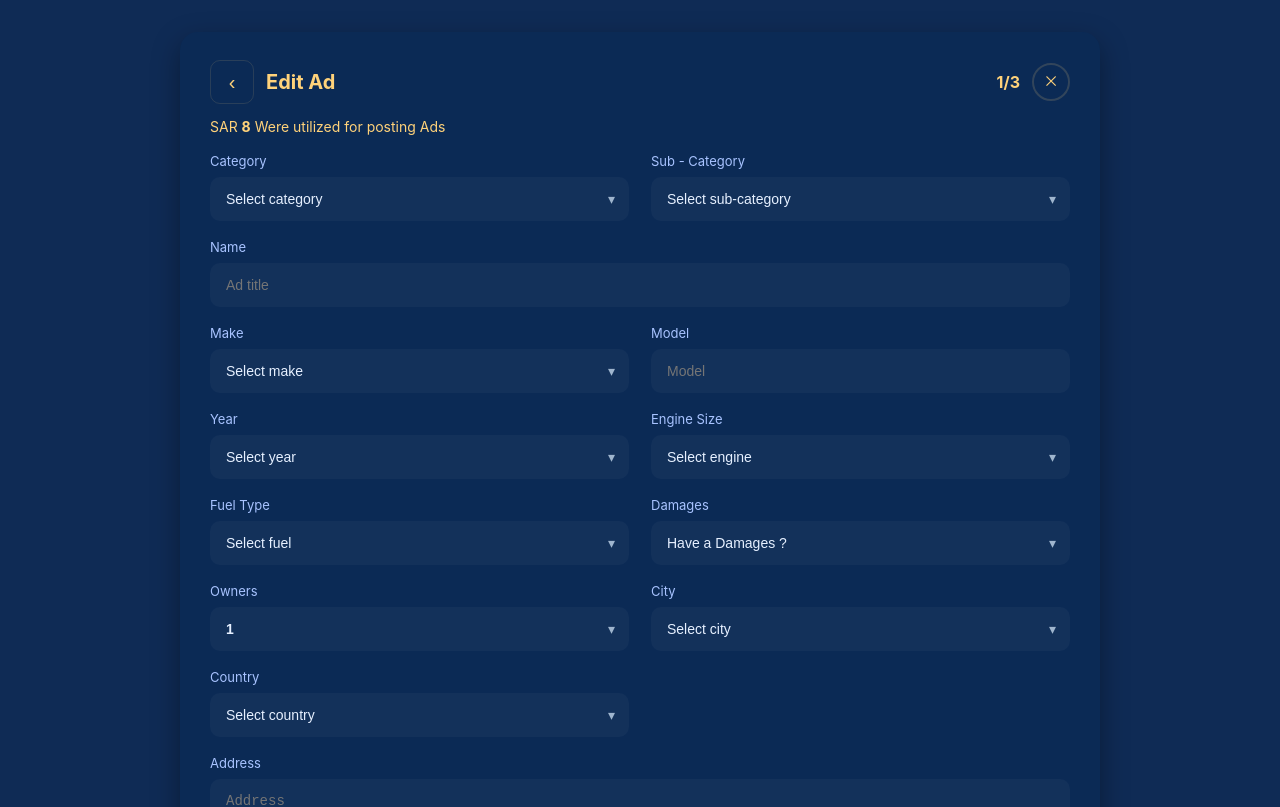
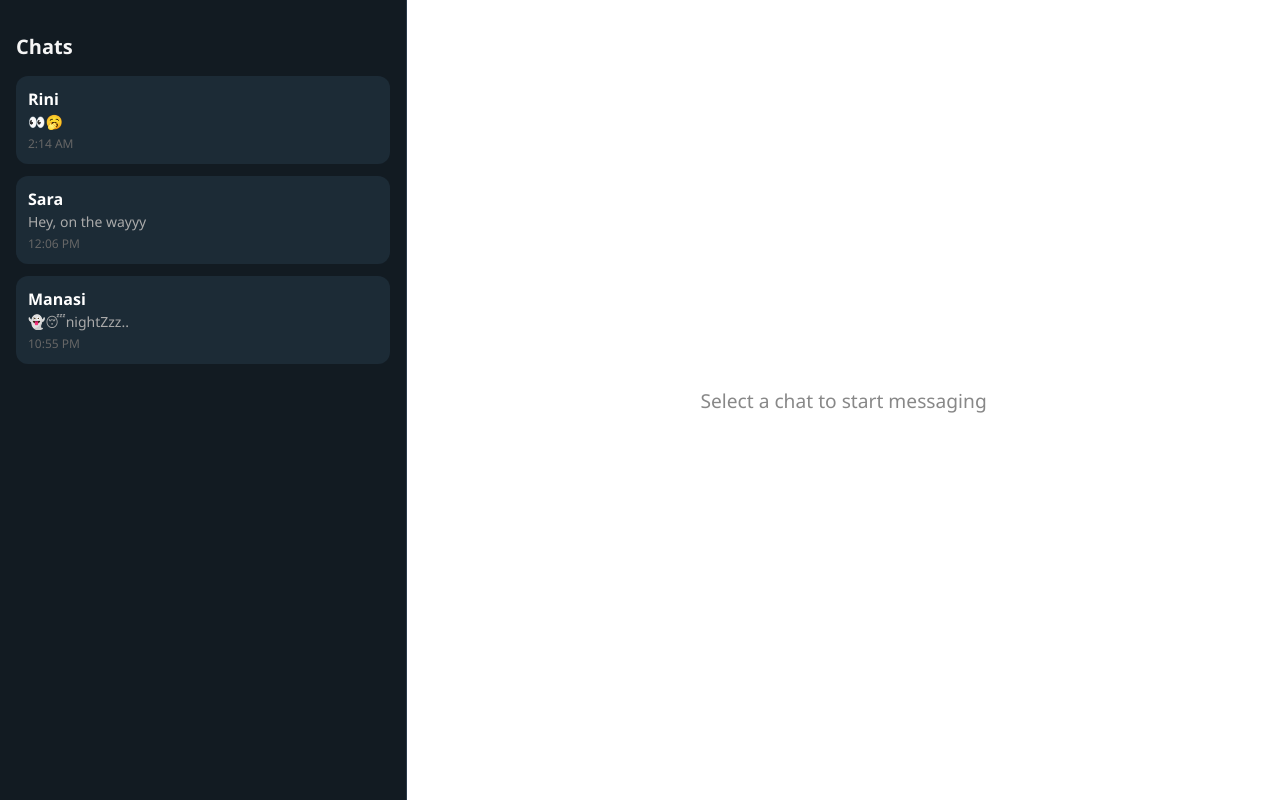
Before and after one commit to shrinidhimurthi/goldenplanet, a React (Create React App) app: page / in a window 1280 px wide. Shown: the top 807 px of the page. Built offline with nearby package versions, Linux system fonts and the light colour scheme.

Commit message:
Add ChatPage UI with background image and styling

```diff
--- a/src/App.js
+++ b/src/App.js
@@ -1,9 +1,12 @@
-// src/App.js
 import React from "react";
-import EditAd from "./components/EditAd";
+import ChatPage from "./components/ChatPage";  // adjust path if needed
 
 function App() {
-  return <EditAd />;
+  return (
+    <div style={{ height: "100vh" }}>
+      <ChatPage />
+    </div>
+  );
 }
 
 export default App;
--- /dev/null
+++ b/src/components/ChatPage.css
@@ -0,0 +1,169 @@
+/* ChatPage.css */
+
+/* Global container */
+.chat-container {
+  display: flex;
+  height: 100vh;
+  font-family: 'Segoe UI', Tahoma, Geneva, Verdana, sans-serif;
+}
+
+/* Left contact list */
+.contact-list {
+  width: 30%;
+  background-color: #121b22; /* dark theme */
+  padding: 16px;
+  border-right: 1px solid #2a3a4a;
+  overflow-y: auto;
+}
+
+.contact-list h2 {
+  font-size: 1.25rem;
+  font-weight: bold;
+  margin-bottom: 16px;
+  color: #f5f5f5;
+}
+
+.contact-item {
+  padding: 12px;
+  margin-bottom: 12px;
+  border-radius: 12px;
+  cursor: pointer;
+  background-color: #1c2b36;
+  transition: background-color 0.2s;
+}
+
+.contact-item:hover {
+  background-color: #2a3a4a;
+}
+
+.contact-item.active {
+  background-color: #2a3a4a;
+}
+
+.contact-item .name {
+  font-weight: 600;
+  color: #fff;
+}
+
+.contact-item .last-msg {
+  font-size: 0.875rem;
+  color: #aaa;
+  margin-top: 2px;
+}
+
+.contact-item .time {
+  font-size: 0.75rem;
+  color: #666;
+  margin-top: 4px;
+}
+
+/* Right chat window */
+.chat-window {
+  width: 70%;
+  display: flex;
+  flex-direction: column;
+  position: relative;
+}
+
+/* Chat header */
+.chat-header {
+  padding: 16px;
+  background-color: #075e54;
+  color: white;
+  font-size: 1.125rem;
+  font-weight: 600;
+  border-bottom: 1px solid #2a3a4a;
+}
+
+/* Messages area */
+.chat-messages {
+  flex: 1;
+  padding: 24px;
+  overflow-y: auto;
+  position: relative;
+}
+
+/* Overlay to make text readable */
+.chat-messages::before {
+  content: '';
+  position: absolute;
+  top: 0;
+  left: 0;
+  right: 0;
+  bottom: 0;
+  background: rgba(255, 255, 255, 0.05); /* subtle overlay */
+  pointer-events: none;
+}
+
+.message {
+  margin-bottom: 12px;
+  display: flex;
+  position: relative;
+  z-index: 1;
+}
+
+.message.me {
+  justify-content: flex-end;
+}
+
+.message .bubble {
+  padding: 12px 16px;
+  max-width: 70%;
+  border-radius: 20px;
+  word-wrap: break-word;
+  box-shadow: 0px 1px 2px rgba(0,0,0,0.2);
+}
+
+.message.me .bubble {
+  background-color: #25d366; /* WhatsApp green */
+  color: white;
+  border-bottom-right-radius: 0;
+}
+
+.message.other .bubble {
+  background-color: #ece5dd;
+  color: black;
+  border-bottom-left-radius: 0;
+}
+
+/* Message input */
+.chat-input {
+  padding: 16px;
+  background-color: #f0f0f0;
+  border-top: 1px solid #ccc;
+  display: flex;
+  gap: 12px;
+}
+
+.chat-input input {
+  flex: 1;
+  padding: 12px 16px;
+  border-radius: 24px;
+  border: 1px solid #ccc;
+  outline: none;
+  font-size: 1rem;
+}
+
+.chat-input button {
+  padding: 12px;
+  border-radius: 50%;
+  background-color: #25d366; /* green send button */
+  border: none;
+  color: white;
+  font-weight: bold;
+  cursor: pointer;
+  font-size: 1.1rem;
+  display: flex;
+  align-items: center;
+  justify-content: center;
+}
+
+/* Placeholder chat message when no chat selected */
+.no-chat {
+  flex: 1;
+  display: flex;
+  align-items: center;
+  justify-content: center;
+  color: #888;
+  font-size: 1.2rem;
+}
--- /dev/null
+++ b/src/components/ChatPage.js
@@ -0,0 +1,95 @@
+import React, { useState } from "react";
+import "./ChatPage.css";
+import chatBg from "../assets/chat-bg.png"; // your downloaded image
+
+export default function ChatPage() {
+  const contacts = [
+    { id: 1, name: "Rini", lastMsg: "👀🥱", time: "2:14 AM" },
+    { id: 2, name: "Sara", lastMsg: "Hey, on the wayyy", time: "12:06 PM" },
+    { id: 3, name: "Manasi", lastMsg: "👻😴nightZzz..", time: "10:55 PM" },
+  ];
+
+  const [activeChat, setActiveChat] = useState(null);
+  const [message, setMessage] = useState("");
+  const [chatHistory, setChatHistory] = useState({});
+
+  const openChat = (id) => {
+    setActiveChat(id);
+    if (!chatHistory[id]) {
+      setChatHistory((prev) => ({ ...prev, [id]: [] }));
+    }
+  };
+
+  const sendMessage = () => {
+    if (!message.trim()) return;
+
+    setChatHistory((prev) => ({
+      ...prev,
+      [activeChat]: [...(prev[activeChat] || []), { from: "me", text: message }],
+    }));
+
+    setMessage("");
+  };
+
+  return (
+    <div className="chat-container">
+      {/* LEFT CONTACT LIST */}
+      <div className="contact-list">
+        <h2>Chats</h2>
+        {contacts.map((c) => (
+          <div
+            key={c.id}
+            onClick={() => openChat(c.id)}
+            className={`contact-item ${activeChat === c.id ? "active" : ""}`}
+          >
+            <div className="name">{c.name}</div>
+            <div className="last-msg">{c.lastMsg}</div>
+            <div className="time">{c.time}</div>
+          </div>
+        ))}
+      </div>
+
+      {/* RIGHT CHAT WINDOW */}
+      <div className="chat-window">
+        {activeChat ? (
+          <>
+            <div className="chat-header">
+              {contacts.find((c) => c.id === activeChat)?.name}
+            </div>
+
+            <div
+              className="chat-messages"
+              style={{
+                backgroundImage: `url(${chatBg})`,
+                backgroundRepeat: "no-repeat",
+                backgroundSize: "cover",
+              }}
+            >
+              {(chatHistory[activeChat] || []).map((msg, index) => (
+                <div
+                  key={index}
+                  className={`message ${msg.from === "me" ? "me" : "other"}`}
+                >
+                  <div className="bubble">{msg.text}</div>
+                </div>
+              ))}
+            </div>
+
+            <div className="chat-input">
+              <input
+                type="text"
+                value={message}
+                onChange={(e) => setMessage(e.target.value)}
+                placeholder="Type a message..."
+                onKeyDown={(e) => e.key === "Enter" && sendMessage()}
+              />
+              <button onClick={sendMessage}>➤</button>
+            </div>
+          </>
+        ) : (
+          <div className="no-chat">Select a chat to start messaging</div>
+        )}
+      </div>
+    </div>
+  );
+}
```
Also changed, not shown: src/assets/chat-bg.png (added), 1 other file (tests, documents, lock files or other folders).
